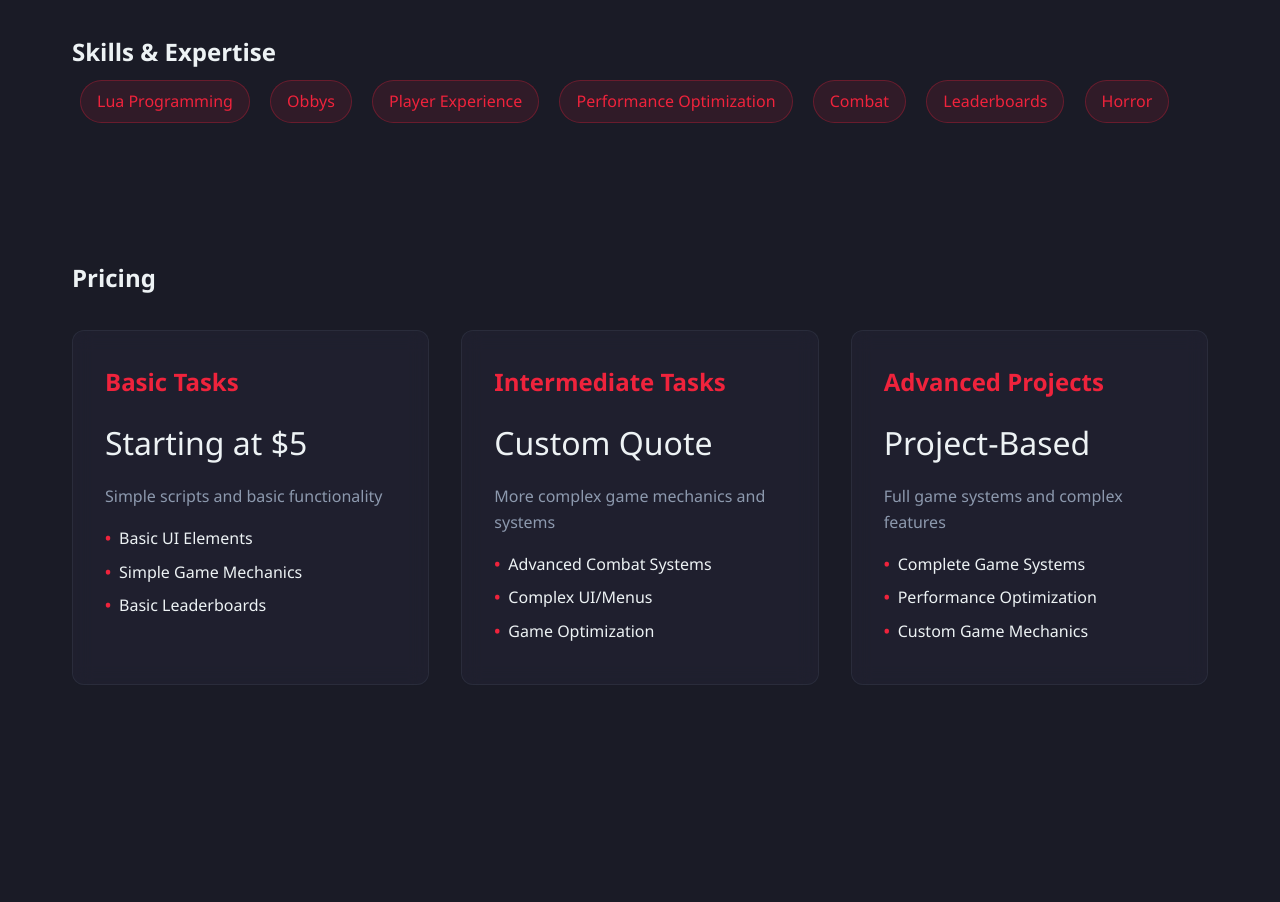
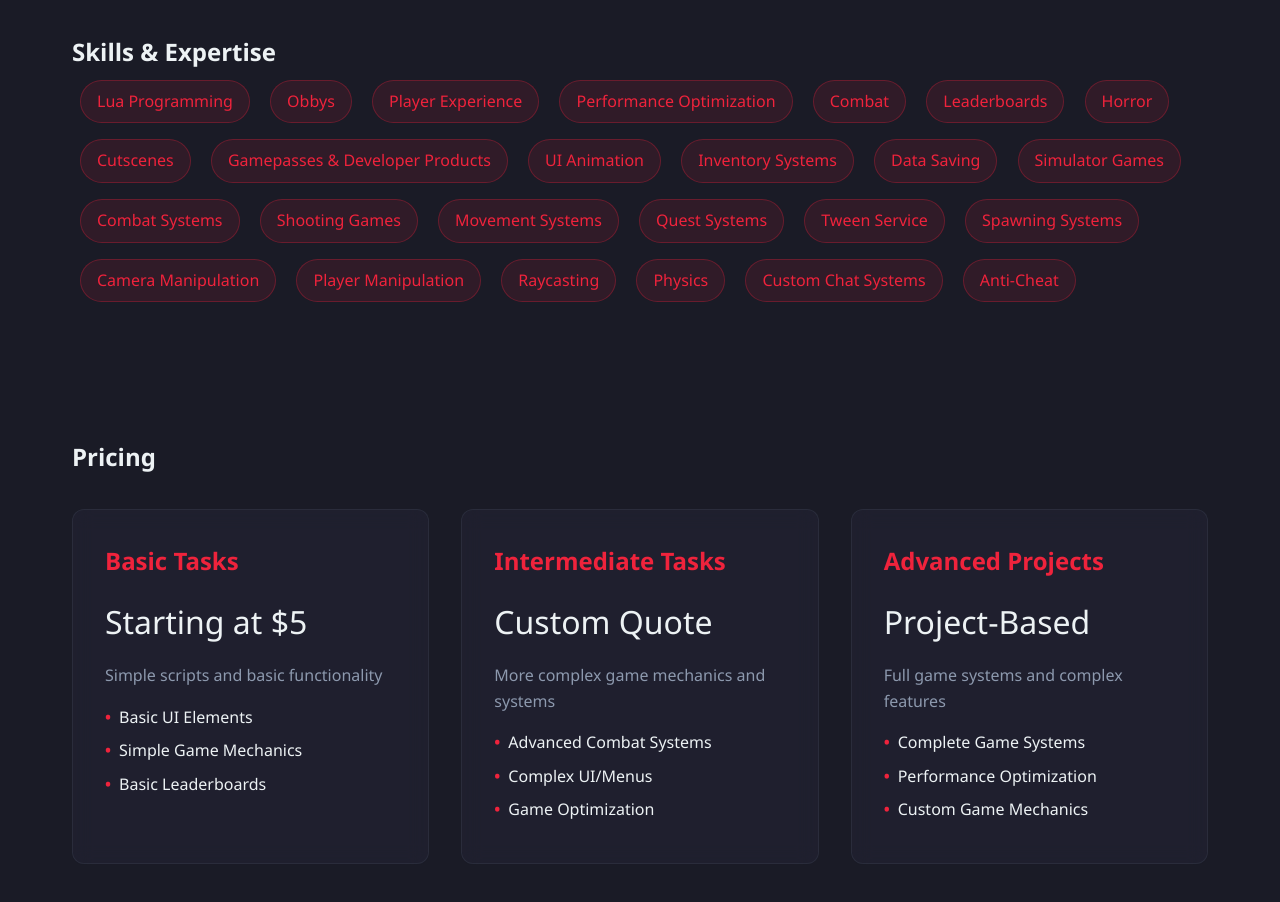
Before and after one commit to Costco1500/costcoportfolio.github.io, a plain HTML site: page index.html in a window 1280 px wide. Shown: the part 3780-4682 px from the top of the page. Before the commit the page ends 4529 px from the top, so only its background shows below. Drawn offline with nearby package versions, Linux system fonts and the light colour scheme.

Commit message:
Update index.html

```diff
--- a/index.html
+++ b/index.html
@@ -447,6 +447,24 @@
             <span class="skill-tag">Combat</span>
             <span class="skill-tag">Leaderboards</span>
             <span class="skill-tag">Horror</span>
+            <span class="skill-tag">Cutscenes</span>
+            <span class="skill-tag">Gamepasses & Developer Products</span>
+            <span class="skill-tag">UI Animation</span>
+            <span class="skill-tag">Inventory Systems</span>
+            <span class="skill-tag">Data Saving</span>
+            <span class="skill-tag">Simulator Games</span>
+            <span class="skill-tag">Combat Systems</span>
+            <span class="skill-tag">Shooting Games</span>
+            <span class="skill-tag">Movement Systems</span>
+            <span class="skill-tag">Quest Systems</span>
+            <span class="skill-tag">Tween Service</span>
+            <span class="skill-tag">Spawning Systems</span>
+            <span class="skill-tag">Camera Manipulation</span>
+            <span class="skill-tag">Player Manipulation</span>
+            <span class="skill-tag">Raycasting</span>
+            <span class="skill-tag">Physics</span>
+            <span class="skill-tag">Custom Chat Systems</span>
+            <span class="skill-tag">Anti-Cheat</span>
         </div>
     </section>
 
```
